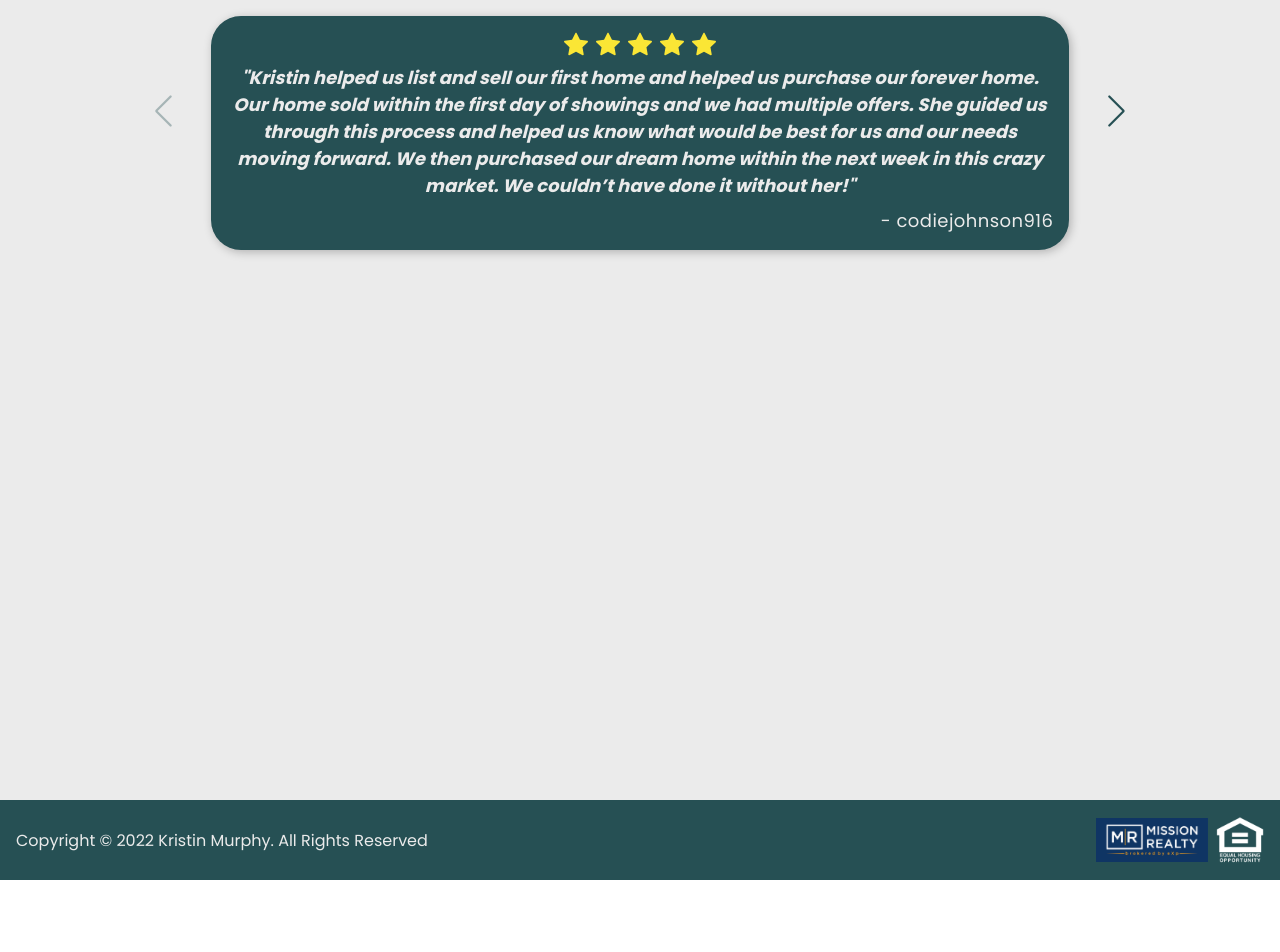
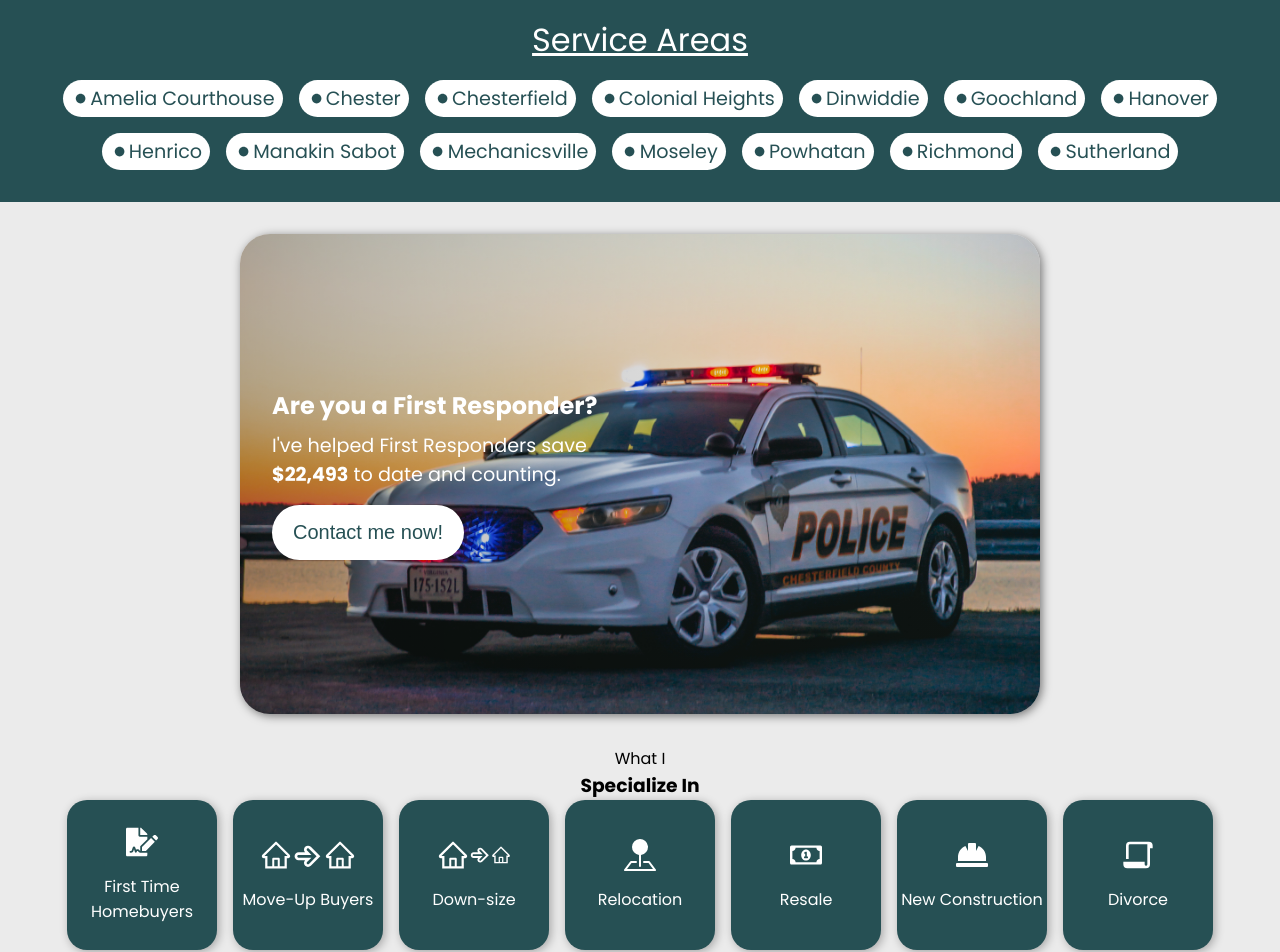
Before and after one commit to deppes365/kmurphy-website, a React (Create React App) app: page / in a window 1280 px wide. Shown: the part 1600-2552 px from the top of the page. Before the commit the page ends 2480 px from the top, so only its background shows below. Built offline with nearby package versions, Linux system fonts and the light colour scheme.

Commit message:
services page updated

```diff
--- a/src/App.js
+++ b/src/App.js
@@ -44,7 +44,7 @@ function App() {
 			/>
 			<Home setActiveLink={setActiveLink} />
 			<About setActiveLink={setActiveLink} />
-			<Services setActiveLink={setActiveLink} />
+			<Services setActiveLink={setActiveLink} setContactFormOpen={setContactFormOpen} />
 			<Footer />
 			<ContactForm
 				setContactFormOpen={setContactFormOpen}
--- a/src/App.scss
+++ b/src/App.scss
@@ -97,7 +97,7 @@ $breakpoints: (
 		top: 0;
 		left: 0;
 		z-index: 20;
-		height: 5rem;
+		height: 3.5rem;
 		background: linear-gradient(
 			to bottom,
 			rgba(0, 0, 0, 0.5),
@@ -112,22 +112,22 @@ $breakpoints: (
 		&.solid {
 			background: $dark-slate-gray;
 			box-shadow: 5px 5px 10px rgba(0, 0, 0, 0.25);
-			height: 4rem;
+			height: 3.5rem;
 
-			.logo {
-				h1 {
-					font-size: 1.5rem;
+			// .logo {
+			// 	h1 {
+			// 		font-size: 1.5rem;
 
-					img {
-						width: 0.75rem;
-						height: 0.75rem;
-					}
-				}
+			// 		img {
+			// 			width: 0.75rem;
+			// 			height: 0.75rem;
+			// 		}
+			// 	}
 
-				p {
-					font-size: 0.65rem;
-				}
-			}
+			// 	p {
+			// 		font-size: 0.65rem;
+			// 	}
+			// }
 		}
 
 		.container {
@@ -141,37 +141,15 @@ $breakpoints: (
 			justify-content: center;
 			align-items: center;
 
-			div {
-				display: flex;
-				flex-direction: column;
-				align-items: center;
-
-				h1 {
-					position: relative;
-
 			img {
 				width: 1rem;
 				height: 1rem;
 				color: white;
-						position: absolute;
-						right: -1rem;
-						top: 0.5rem;
 
 				@include sm() {
 					height: 0.75rem;
 					width: 0.75rem;
 				}
-					}
-				}
-
-
-			}
-
-			p {
-				font-size: 0.75rem;
-				text-align: center;
-				color: white;
-				transition: 0.2s ease;
 			}
 
 			@include sm() {
@@ -183,11 +161,10 @@ $breakpoints: (
 				color: $platinum;
 				margin-right: 0.25rem;
 				margin-bottom: 0.25rem;
-				border-bottom: 2px solid #fff;
 				transition: 0.2s ease;
 
 				@include lg() {
-					font-size: 1.5rem;
+					font-size: 1.3rem;
 				}
 
 				@include sm() {
@@ -196,8 +173,6 @@ $breakpoints: (
 					// letter-spacing: 0.05em;
 				}
 			}
-
-
 		}
 
 		.navContainer {
@@ -295,6 +270,7 @@ $breakpoints: (
 			width: 2.25rem;
 			height: 2.25rem;
 			display: none;
+			cursor: pointer;
 
 			@include md() {
 				display: flex;
@@ -370,7 +346,7 @@ $breakpoints: (
 		justify-content: center;
 		position: relative;
 		background-color: $platinum;
-		scroll-margin-top: 5rem;
+		scroll-margin-top: 3.5rem;
 
 		.container {
 			min-height: calc(100vh - 5rem);
@@ -477,7 +453,156 @@ $breakpoints: (
 	#services {
 		.container {
 			display: flex;
+			flex-direction: column;
+			align-items: center;
+		}
+		h1 {
+			text-align: center;
+		}
+
+		.firstResponder {
+			position: relative;
+			width: 100%;
+			max-width: 800px;
+			height: 30rem;
+			border-radius: 30px;
+			box-shadow: 2px 2px 10px rgba(0, 0, 0, 0.5);
+			padding: 2rem;
+			display: flex;
+			flex-direction: column;
 			justify-content: center;
+			color: #fff;
+			margin: 2rem 0;
+			overflow: hidden;
+			z-index: 1;
+
+			.bg {
+				position: absolute;
+				top: 0;
+				left: 0;
+				right: 0;
+				bottom: 0;
+				height: 100%;
+				width: 100%;
+				background-image: linear-gradient(
+						to right,
+						rgba(0, 0, 0, 0.3),
+						rgba(0, 0, 0, 0)
+					),
+					url(./assets/images/policecar.jpg);
+				background-size: cover;
+				background-position: center;
+				background-repeat: no-repeat;
+				z-index: -1;
+				transition: 1s ease;
+			}
+
+			&:hover {
+				.bg {
+					transform: scale(1.05);
+				}
+			}
+
+			p {
+				font-size: 1.2rem;
+				margin-top: 0.5rem;
+			}
+
+			.btn {
+				color: $dark-slate-gray;
+				background-color: #fff;
+				width: auto;
+				display: inline-block;
+				width: 12rem;
+				text-align: center;
+				text-decoration: none;
+				font-size: 1.25rem;
+				border-radius: 30px;
+				padding: 1rem 0.5rem;
+				margin-top: 1rem;
+				transition: 0.2s ease;
+				border: 0;
+
+				&:hover {
+					transform: scale(1.05);
+				}
+			}
+		}
+
+		.cardsContainer {
+			width: 100%;
+			text-align: center;
+			border: 0;
+			background-color: transparent;
+			margin-bottom: 5rem;
+
+			.cards {
+				display: flex;
+				justify-content: center;
+				gap: 1rem;
+				flex-wrap: wrap;
+			}
+
+			.servicesCard {
+				width: 150px;
+				height: 150px;
+				background-color: $dark-slate-gray;
+				border-radius: 20px;
+				color: #fff;
+				display: flex;
+				flex-direction: column;
+				align-items: center;
+				justify-content: center;
+				gap: 1rem;
+				box-shadow: 2px 2px 10px rgba(0, 0, 0, 0.3);
+
+				div {
+					display: flex;
+					align-items: center;
+				}
+
+				.icon {
+					font-size: 2rem;
+					color: #fff;
+				}
+			}
+		}
+	}
+
+	.serviceAreasWrapper {
+		width: 100%;
+		display: flex;
+		justify-content: center;
+		align-items: center;
+		background-color: $dark-slate-gray;
+		min-height: 10rem;
+		max-height: auto;
+		padding: 1rem 0 2rem;
+
+		h1 {
+			text-align: center;
+			color: #fff;
+			font-weight: 400;
+			text-decoration: underline;
+			margin-bottom: 1rem;
+		}
+
+		.serviceAreas {
+			list-style: none;
+			display: flex;
+			justify-content: center;
+			gap: 1rem;
+			flex-wrap: wrap;
+
+			li {
+				display: flex;
+				align-items: center;
+				color: $dark-slate-gray;
+				font-size: 1.2rem;
+				background-color: #fff;
+				padding: 0.25rem 0.5rem;
+				border-radius: 20px;
+			}
 		}
 	}
 
--- a/src/components/header/Header.jsx
+++ b/src/components/header/Header.jsx
@@ -20,10 +20,10 @@ function Header({
 		<div className={`header ${navBarSolid ? 'solid' : ''}`}>
 			<div className="container">
 				<div className="logo">
-					<div>
-						<h1>Kristin Murphy <img src={patentLogo} alt="" /></h1>
-						<p>Mission Realty brokered by eXp Realty</p>
-					</div>
+					<h1>
+						Kristin Murphy
+					</h1>
+					<img src={patentLogo} alt="" />
 				</div>
 				<div className="navContainer">
 					<ul
--- a/src/components/testimonials/testimonials.scss
+++ b/src/components/testimonials/testimonials.scss
@@ -113,7 +113,7 @@ $breakpoints: (
 		}
 
 		.author {
-			text-align: right;
+			text-align: center;
 			margin-top: 0.5rem;
 			letter-spacing: 0.025em;
 		}
--- a/src/pages/Home.jsx
+++ b/src/pages/Home.jsx
@@ -23,8 +23,8 @@ function Home({setActiveLink}) {
         <div className="container">
             <div className="homeContent">
               <div className="homeInfo card">
-                <h1>eXpert Real Estate Agent</h1>
-                <h3>Based in Richmond, Va</h3>
+                <h1>Kristin Murphy, Mission Realty brokered by eXp Realty</h1>
+                <h3>55+ Homes sold in 2021</h3>
               </div>
               <div className="homeImgContainer">
                 <img src={Headshot} alt="" />
--- a/src/pages/Services.jsx
+++ b/src/pages/Services.jsx
@@ -1,9 +1,20 @@
-import React, {useEffect, useRef} from 'react'
+import React, { useEffect, useRef } from 'react';
 import Testimonials from '../components/testimonials/Testimonials';
+import { AiOutlineHome } from 'react-icons/ai';
+import { TiArrowRightOutline } from 'react-icons/ti';
+import { BsFillPinMapFill } from 'react-icons/bs';
+import {
+	FaRegMoneyBillAlt,
+	FaHardHat,
+	FaTools,
+	FaFileSignature,
+} from 'react-icons/fa';
+import { RiFilePaper2Line } from 'react-icons/ri';
+import { GiPayMoney } from 'react-icons/gi';
+import { GoPrimitiveDot } from 'react-icons/go';
 
-function Services({setActiveLink}) {
-
-  const services = useRef()
+function Services({ setActiveLink, setContactFormOpen }) {
+	const services = useRef();
 
 	useEffect(() => {
 		const observer = new IntersectionObserver(
@@ -19,13 +30,148 @@ function Services({setActiveLink}) {
 		observer.observe(services.current);
 	}, [setActiveLink]);
 
+	const onClick = () => {
+		setContactFormOpen(true);
+	};
+
 	return (
-    <div className='page' id='services' ref={services}>
+		<>
+			<div className="serviceAreasWrapper">
 				<div className="container">
+					<h1>Service Areas</h1>
+					<ul className="serviceAreas">
+						<li>
+							<GoPrimitiveDot /> Amelia Courthouse
+						</li>
+						<li>
+							<GoPrimitiveDot /> Chester
+						</li>
+						<li>
+							<GoPrimitiveDot /> Chesterfield
+						</li>
+						<li>
+							<GoPrimitiveDot /> Colonial Heights
+						</li>
+						<li>
+							<GoPrimitiveDot /> Dinwiddie
+						</li>
+						<li>
+							<GoPrimitiveDot /> Goochland
+						</li>
+						<li>
+							<GoPrimitiveDot /> Hanover
+						</li>
+						<li>
+							<GoPrimitiveDot /> Henrico
+						</li>
+						<li>
+							<GoPrimitiveDot /> Manakin Sabot
+						</li>
+						<li>
+							<GoPrimitiveDot /> Mechanicsville
+						</li>
+						<li>
+							<GoPrimitiveDot /> Moseley
+						</li>
+						<li>
+							<GoPrimitiveDot /> Powhatan
+						</li>
+						<li>
+							<GoPrimitiveDot /> Richmond
+						</li>
+						<li>
+							<GoPrimitiveDot /> Sutherland
+						</li>
+					</ul>
+				</div>
+			</div>
+			<div className="page" id="services" ref={services}>
+				<div className="container">
+					<div className="firstResponder">
+						<h2>Are you a First Responder?</h2>
+						<p>
+							I've helped First Responders save <br />
+							<strong>$22,493</strong> to date and counting.
+						</p>
+						<button className="btn" onClick={onClick}>
+							Contact me now!
+						</button>
+						<div className="bg"></div>
+					</div>
+					<div className="cardsContainer">
+						<p>What I</p>
+						<h3>Specialize In</h3>
+						<div className="cards">
+							<div className="servicesCard">
+								<FaFileSignature className="icon" />
+								<p>First Time Homebuyers</p>
+							</div>
+							<div className="servicesCard">
+								<div>
+									<AiOutlineHome className="icon" />
+									<TiArrowRightOutline className="icon" />
+									<AiOutlineHome className="icon" />
+								</div>
+								<p>Move-Up Buyers</p>
+							</div>
+							<div className="servicesCard">
+								<div>
+									<AiOutlineHome className="icon" />
+									<TiArrowRightOutline style={{ fontSize: '1.4rem' }} />
+									<AiOutlineHome style={{ fontSize: '1.25rem' }} />
+								</div>
+								<p>Down-size</p>
+							</div>
+							<div className="servicesCard">
+								<div>
+									<BsFillPinMapFill className="icon" />
+								</div>
+								<p>Relocation</p>
+							</div>
+							<div className="servicesCard">
+								<div>
+									<FaRegMoneyBillAlt className="icon" />
+								</div>
+								<p>Resale</p>
+							</div>
+							<div className="servicesCard">
+								<div>
+									<FaHardHat className="icon" />
+								</div>
+								<p>New Construction</p>
+							</div>
+							<div className="servicesCard">
+								<div>
+									<RiFilePaper2Line className="icon" />
+								</div>
+								<p>Divorce</p>
+							</div>
+							<div className="servicesCard">
+								<div>
+									<h2>55+</h2>
+								</div>
+								<p>55+ Community</p>
+							</div>
+							<div className="servicesCard">
+								<div>
+									<GiPayMoney className="icon" />
+								</div>
+								<p>Investing</p>
+							</div>
+							<div className="servicesCard">
+								<div>
+									<FaTools className="icon" />
+								</div>
+								<p>Renovation</p>
+							</div>
+						</div>
+					</div>
+					<h1>See what others have said about my work</h1>
 					<Testimonials />
 				</div>
 			</div>
-  )
+		</>
+	);
 }
 
-export default Services
+export default Services;
```
Also changed, not shown: src/assets/images/policecar.jpg (added). Lines whose indentation alone changed are shown as unchanged.
